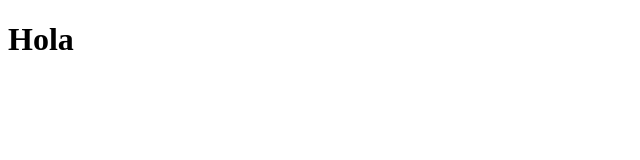
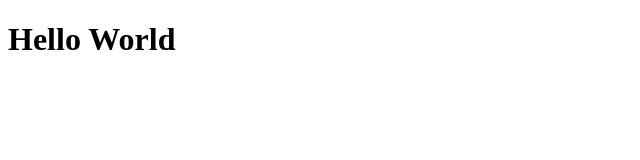
Before and after one commit to Reponedor/markettingcasero.io, a plain HTML site: page index.html in a window 1280 px wide. Shown: the whole page, without its empty margins (0-640 px from the left). Drawn offline with Linux system fonts and the light colour scheme.

Commit message:
Update index.html

```diff
--- a/index.html
+++ b/index.html
@@ -1,9 +1,9 @@
 <!DOCTYPE html>
 <html>
 	<head>
-		<title>Mi página de ejemplo</title>
+		<title>OriNaut</title>
 	</head>
 	<body>
-	<h1>Hola</h1>
+	<h1>Hello World</h1>
 	</body>
 </html>
```
